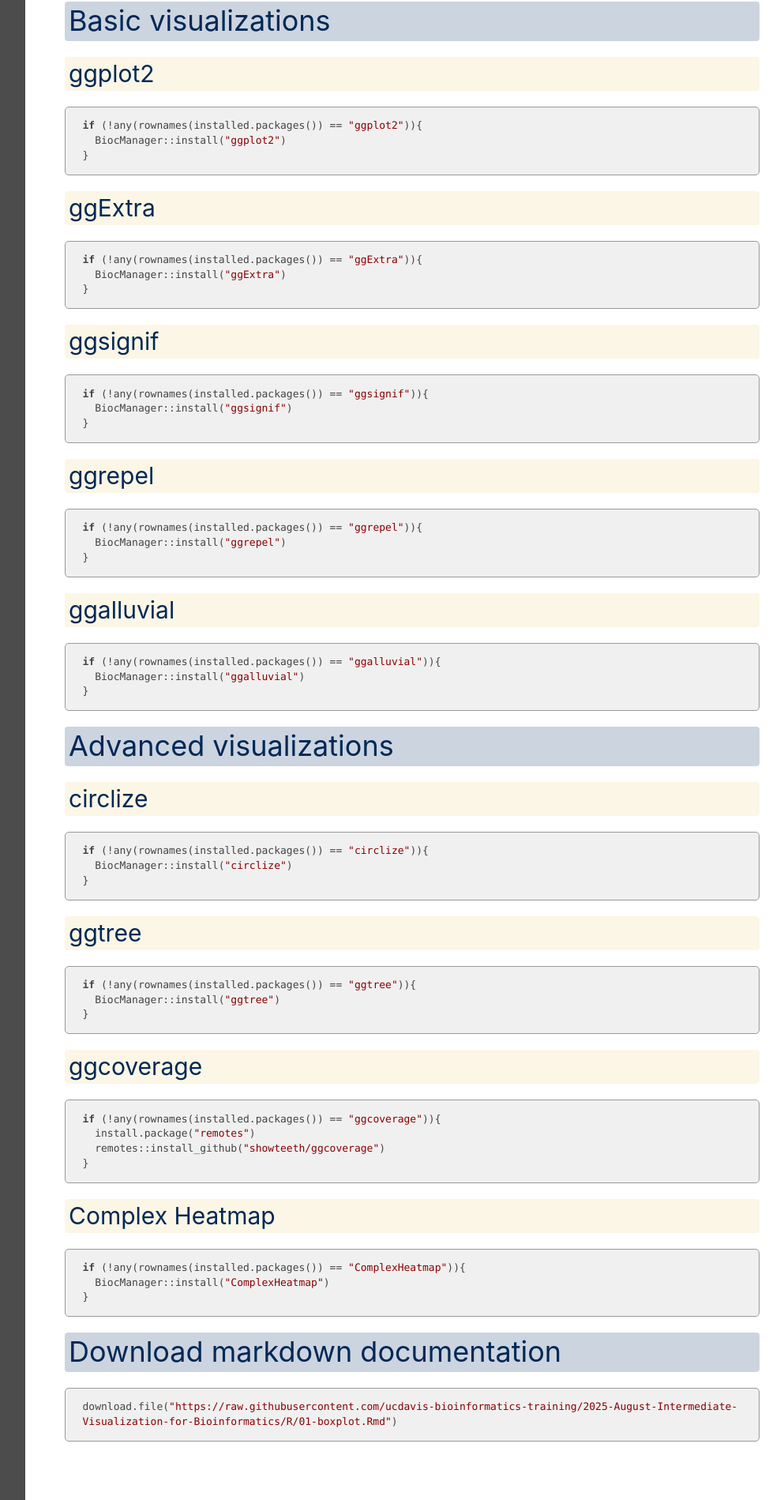
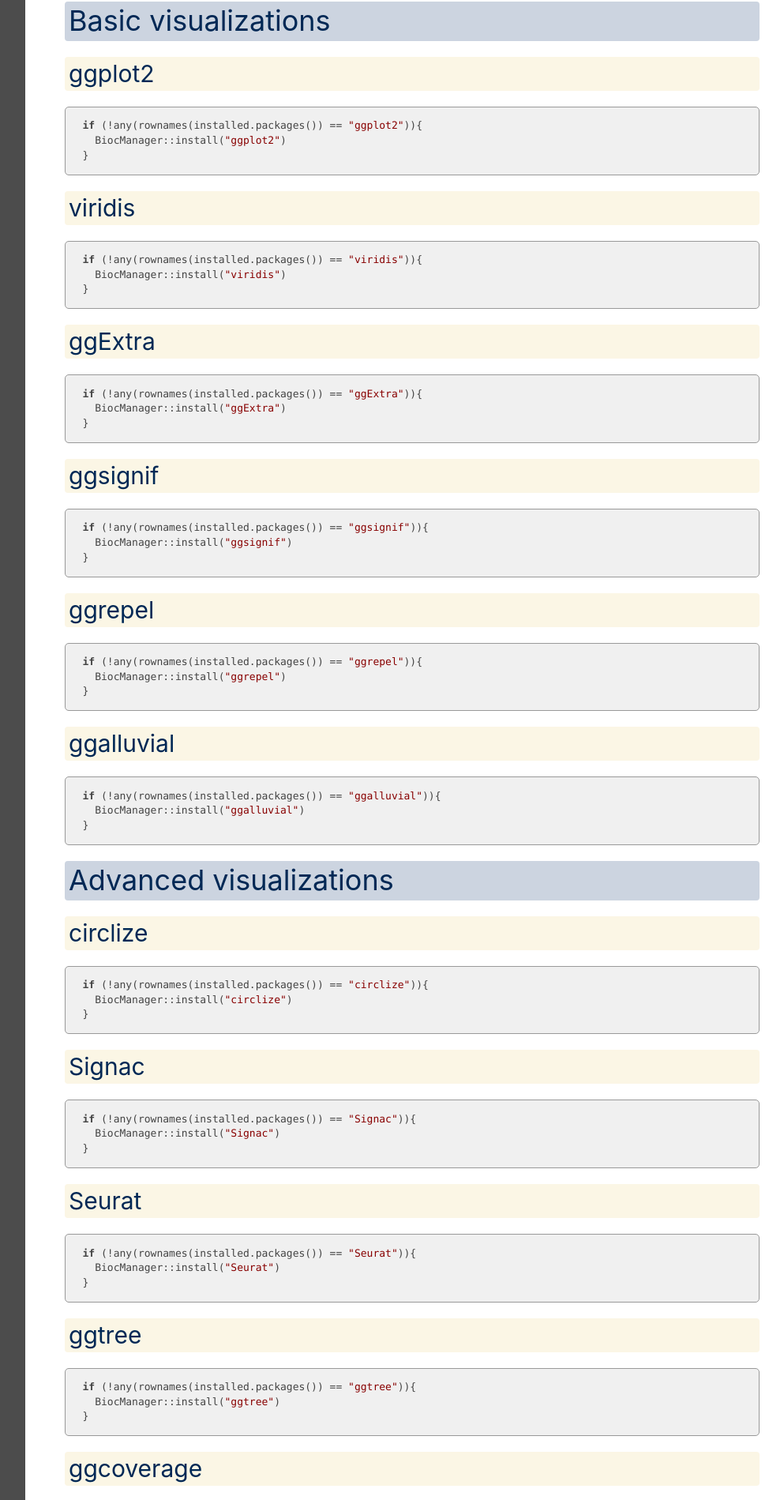
Before and after one commit to ucdavis-bioinformatics-training/2025-August-Intermediate-Visualization-for-Bioinformatics, a Jekyll site: the page built from R/00-prepare.md, in a window 1280 px wide. Shown: the part 1399-3298 px from the top of the page at 79% size, without its empty margins (268-1261 px from the left). Built offline with Jekyll 4.4.1, drawn with Linux system fonts in a browser that asks for light colours; our own code applies the rules of GitHub Pages for plain Markdown files.

Commit message:
add Signac, Seurat, and viridis installation

````diff
--- a/R/00-prepare.md
+++ b/R/00-prepare.md
@@ -64,6 +64,14 @@ if (!any(rownames(installed.packages()) == "ggplot2")){
 }
 ```
 
+## viridis
+
+``` r
+if (!any(rownames(installed.packages()) == "viridis")){
+  BiocManager::install("viridis")
+}
+```
+
 ## ggExtra
 
 ``` r
@@ -106,6 +114,22 @@ if (!any(rownames(installed.packages()) == "circlize")){
 }
 ```
 
+## Signac
+
+``` r
+if (!any(rownames(installed.packages()) == "Signac")){
+  BiocManager::install("Signac")
+}
+```
+
+## Seurat
+
+``` r
+if (!any(rownames(installed.packages()) == "Seurat")){
+  BiocManager::install("Seurat")
+}
+```
+
 ## ggtree
 
 ``` r
````
Also changed, not shown: R/00-prepare.Rmd (+25 -0 lines).
